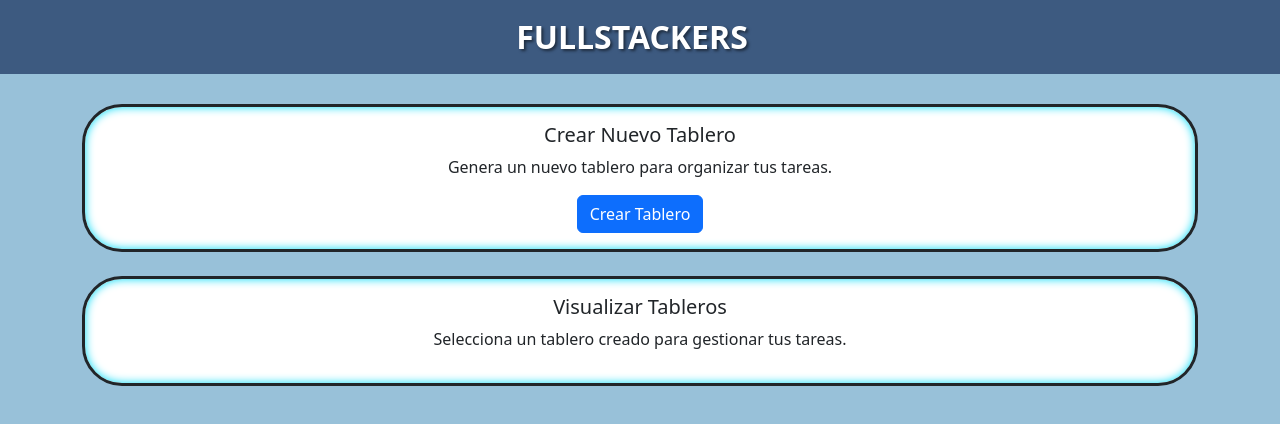
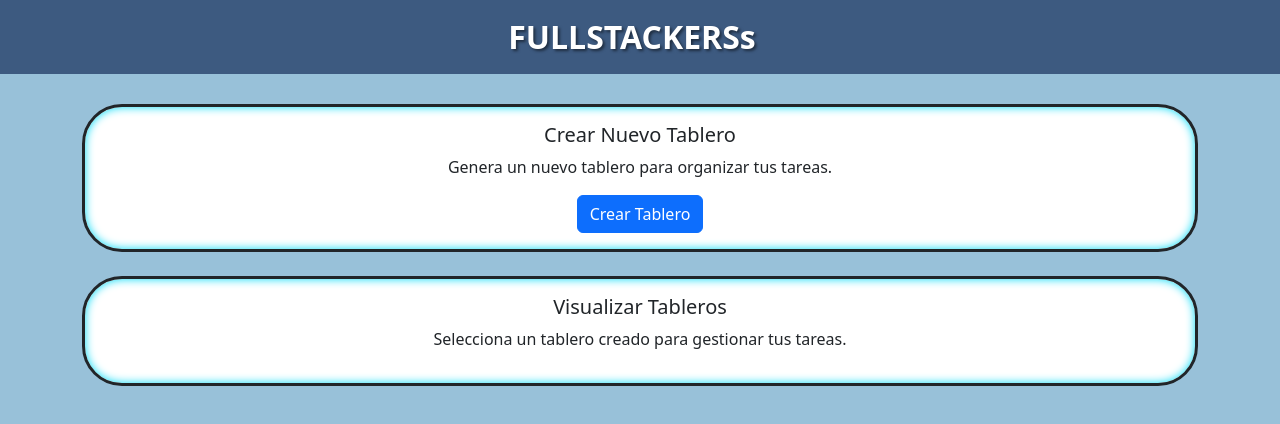
Before and after one commit to Viktoriyo4/Fullstackers-producto3, a website: page public/Html/index.html in a window 1280 px wide. Drawn offline with nearby package versions, Linux system fonts and the light colour scheme; no server answers; a web font is replaced by a local one.

Commit message:
Fullstackers

```diff
--- a/public/Html/index.html
+++ b/public/Html/index.html
@@ -12,7 +12,7 @@
     <!-- Navbar -->
     <nav class="navbar color">
         <div class="container-fluid d-flex justify-content-center">
-            <a class="navbar-brand" href="/Html/index.html">FULLSTACKERS</a>
+            <a class="navbar-brand" href="/Html/index.html">FULLSTACKERSs</a>
         </div>
     </nav>
 
```
